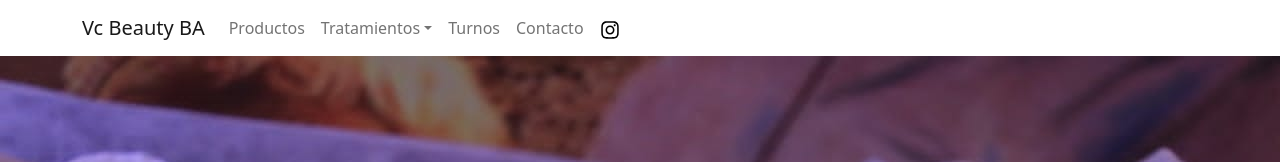
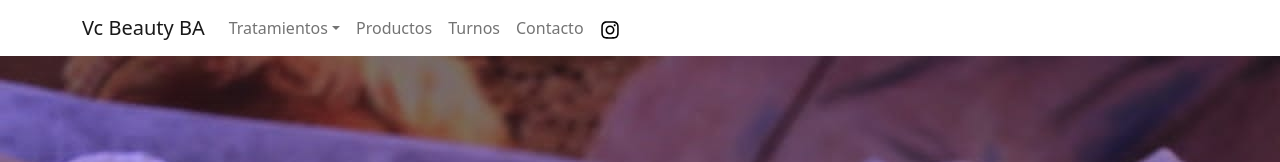
Before and after one commit to DanMartinez01/VcBeautyBA, a Next.js app: page /NavComponent in a window 1280 px wide. Shown: the top 162 px of the page. Built offline with nearby package versions, Linux system fonts and the light colour scheme.

Commit message:
Change in NavBar links

```diff
--- a/pages/NavComponent.js
+++ b/pages/NavComponent.js
@@ -9,13 +9,13 @@ function NavComponent() {
                 <Navbar.Toggle aria-controls="basic-navbar-nav" />
                 <Navbar.Collapse id="basic-navbar-nav">
                     <Nav className="me-auto">
-                        <Nav.Link href="#home">Productos</Nav.Link>
                         <NavDropdown title="Tratamientos" id="basic-nav-dropdown">
                             <NavDropdown.Item href="#action/3.1">Corporal</NavDropdown.Item>
                             <NavDropdown.Item href="#action/3.2">Glowy Lips</NavDropdown.Item>
                             <NavDropdown.Item href="#action/3.3">Higiene facial</NavDropdown.Item>
                             <NavDropdown.Item href="#action/3.4">Antes y Despues</NavDropdown.Item>
                         </NavDropdown>
+                        <Nav.Link href="#home">Productos</Nav.Link>
                         <Nav.Link href="#link">Turnos</Nav.Link>
                         <Nav.Link href="#link">Contacto</Nav.Link>
                         <Nav.Link href="#link">
```
